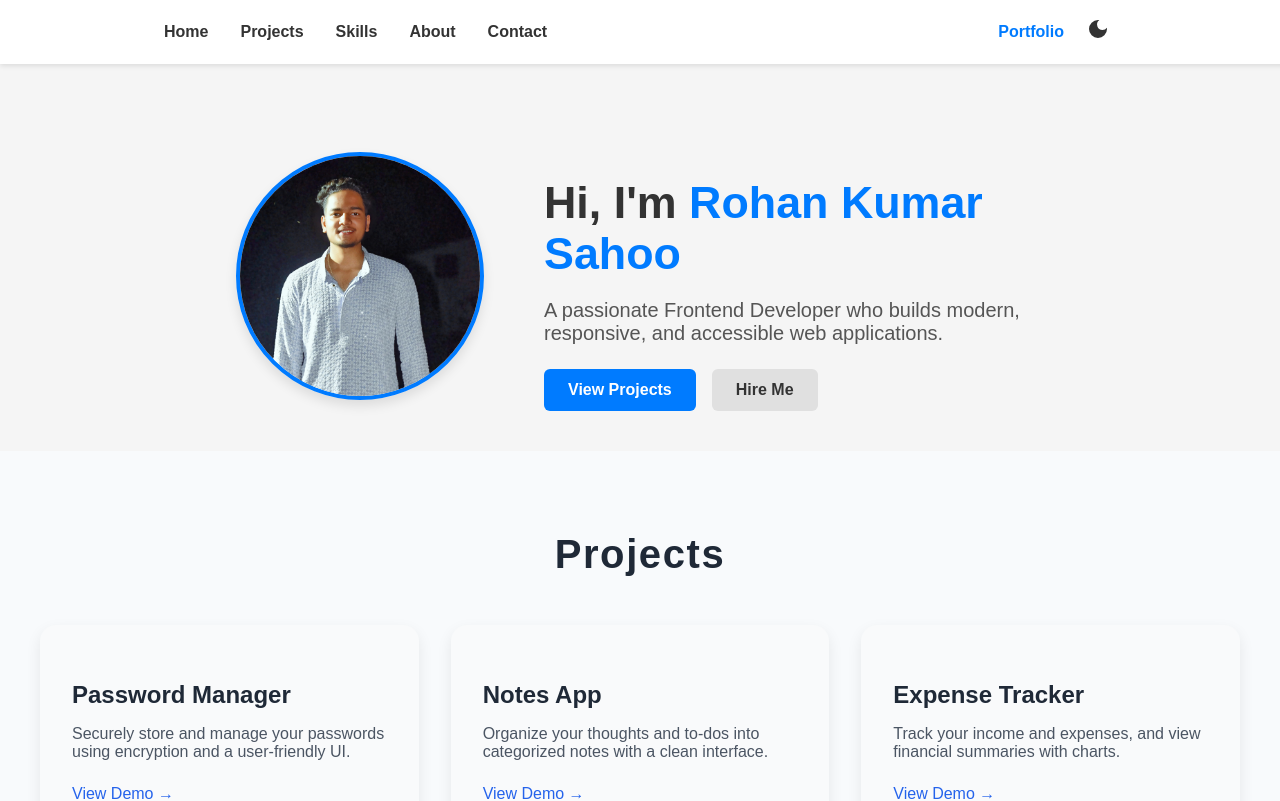
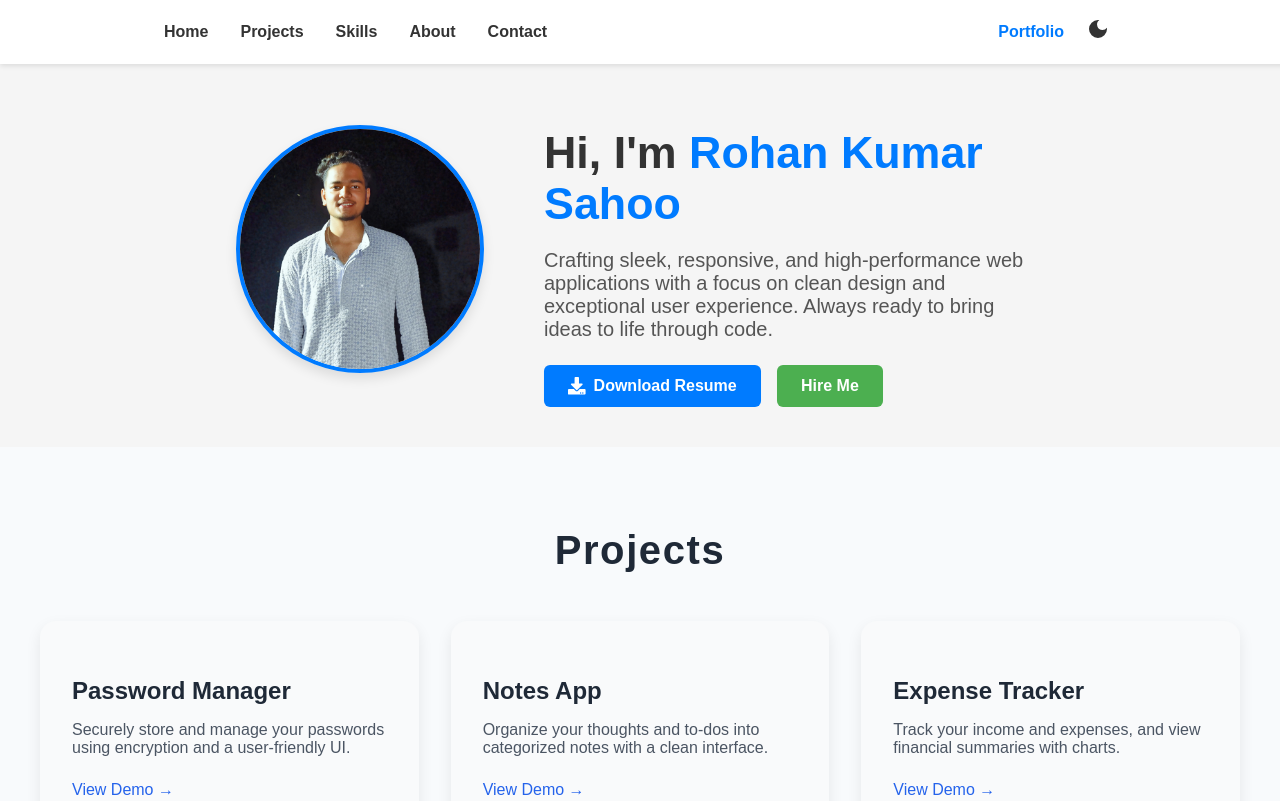
Before and after one commit to RohanCraft/Portfolio-Website, a React (Vite) app in the folder frontend/: page / in a window 1280 px wide. Shown: the top 801 px of the page. Built offline with nearby package versions, Linux system fonts and the light colour scheme.

Commit message:
change the website title and logo

```diff
--- a/frontend/index.html
+++ b/frontend/index.html
@@ -2,9 +2,9 @@
 <html lang="en">
   <head>
     <meta charset="UTF-8" />
-    <link rel="icon" type="image/svg+xml" href="/vite.svg" />
+    <link rel="icon" type="image/svg+xml" href="/download.png" />
     <meta name="viewport" content="width=device-width, initial-scale=1.0" />
-    <title>My Portfolio</title>
+    <title>Rohan Kumar Sahoo - Full Stack Developer - Portfolio</title>
   </head>
   <body>
     <div id="root"></div>
--- a/frontend/src/components/HeroSection/HeroSection.css
+++ b/frontend/src/components/HeroSection/HeroSection.css
@@ -1,6 +1,6 @@
 /* === HERO SECTION BASE === */
 .hero-section {
-  padding: 80px 20px 40px;
+  padding: 30px 20px 40px;
   display: flex;
   flex-direction: column;
   align-items: center;
@@ -107,27 +107,119 @@
   border-radius: 6px;
   transition: all 0.3s ease;
   cursor: pointer;
+  display: flex;
+  align-items: center;
+  justify-content: center;
 }
 
+/* === PRIMARY BUTTON (Download Resume) === */
 .hero-button.primary {
   background-color: #007BFF;
   color: #fff;
+  animation: pulse-blue 2s infinite ease-in-out;
+}
+
+.hero-button.primary svg {
+  margin-right: 8px;
+  font-size: 1.1rem;
 }
 
 .hero-button.primary:hover {
   background-color: #0056b3;
-  transform: scale(1.05);
+  transform: scale(1.08) translateY(-2px);
+  box-shadow: 0 4px 12px rgba(0, 123, 255, 0.5);
 }
 
+/* === SECONDARY BUTTON (Hire Me) === */
 .hero-button.secondary {
-  background-color: #e0e0e0;
-  color: #333;
+  background-color: #4CAF50;
+  color: #fff;
+  animation: pulse-green 2s infinite ease-in-out;
 }
 
 .hero-button.secondary:hover {
-  background-color: #c2c2c2;
-  transform: scale(1.05);
+  background-color: #3e8e41;
+  transform: scale(1.08) translateY(-2px);
+  box-shadow: 0 4px 12px rgba(76, 175, 80, 0.5);
 }
+
+/* === BLUE PULSE === */
+@keyframes pulse-blue {
+  0% {
+    transform: scale(1);
+    box-shadow: 0 0 0 rgba(0, 123, 255, 0);
+  }
+  50% {
+    transform: scale(1.05);
+    box-shadow: 0 0 15px rgba(0, 123, 255, 0.4);
+  }
+  100% {
+    transform: scale(1);
+    box-shadow: 0 0 0 rgba(0, 123, 255, 0);
+  }
+}
+
+/* === GREEN PULSE === */
+@keyframes pulse-green {
+  0% {
+    transform: scale(1);
+    box-shadow: 0 0 0 rgba(76, 175, 80, 0);
+  }
+  50% {
+    transform: scale(1.05);
+    box-shadow: 0 0 15px rgba(76, 175, 80, 0.4);
+  }
+  100% {
+    transform: scale(1);
+    box-shadow: 0 0 0 rgba(76, 175, 80, 0);
+  }
+}
+
+/* === DARK MODE SUPPORT === */
+body.dark .hero-button.primary {
+  background-color: #90caf9;
+  color: #000;
+  animation: pulse-blue-dark 2s infinite ease-in-out;
+}
+
+body.dark .hero-button.secondary {
+  background-color: #81c784;
+  color: #000;
+  animation: pulse-green-dark 2s infinite ease-in-out;
+}
+
+/* === DARK MODE BLUE PULSE === */
+@keyframes pulse-blue-dark {
+  0% {
+    transform: scale(1);
+    box-shadow: 0 0 0 rgba(144, 202, 249, 0);
+  }
+  50% {
+    transform: scale(1.05);
+    box-shadow: 0 0 15px rgba(144, 202, 249, 0.4);
+  }
+  100% {
+    transform: scale(1);
+    box-shadow: 0 0 0 rgba(144, 202, 249, 0);
+  }
+}
+
+/* === DARK MODE GREEN PULSE === */
+@keyframes pulse-green-dark {
+  0% {
+    transform: scale(1);
+    box-shadow: 0 0 0 rgba(129, 199, 132, 0);
+  }
+  50% {
+    transform: scale(1.05);
+    box-shadow: 0 0 15px rgba(129, 199, 132, 0.4);
+  }
+  100% {
+    transform: scale(1);
+    box-shadow: 0 0 0 rgba(129, 199, 132, 0);
+  }
+}
+
 
 /* === LIST ITEMS === */
 .hero-list {
--- a/frontend/src/components/HeroSection/HeroSection.jsx
+++ b/frontend/src/components/HeroSection/HeroSection.jsx
@@ -1,18 +1,37 @@
 import './HeroSection.css';
 import profilePic from '../../assets/profilePic.jpg';
+import { FaDownload } from "react-icons/fa";
+
 
 const HeroSection = () => {
   return (
     <section id="home" className="hero-section">
-      <img src={profilePic} alt="Rohan Kumar Sahoo" className="hero-profile-pic" />
+      <img
+        src={profilePic}
+        alt="Rohan Kumar Sahoo"
+        className="hero-profile-pic"
+      />
       <div className="hero-content">
-        <h1 className="hero-title">Hi, I'm <span>Rohan Kumar Sahoo</span></h1>
+        <h1 className="hero-title">
+          Hi, I'm <span>Rohan Kumar Sahoo</span>
+        </h1>
         <p className="hero-subtitle">
-          A passionate Frontend Developer who builds modern, responsive, and accessible web applications.
+          Crafting sleek, responsive, and high-performance web applications with
+          a focus on clean design and exceptional user experience. Always ready
+          to bring ideas to life through code.
         </p>
         <div className="hero-buttons">
-          <a href="https://github.com/RohanCraft" className="hero-button primary">View Projects</a>
-          <a href="#contact" className="hero-button secondary">Hire Me</a>
+          <a
+            href="/Rohan_Kumar_Sahoo_MERN_Developer_Resume.pdf"
+            download="Rohan_Kumar_Sahoo_Resume.pdf"
+            className="hero-button primary"
+          >
+            <FaDownload style={{ marginRight: "8px" }} />
+            Download Resume
+          </a>
+          <a href="#contact" className="hero-button secondary">
+            Hire Me
+          </a>
         </div>
       </div>
     </section>
```
Also changed, not shown: frontend/public/download.png (added), 1 other file (tests, documents, lock files or other folders).
